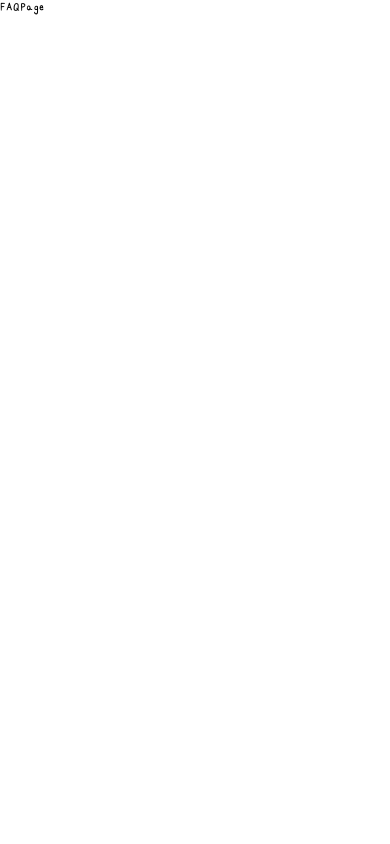
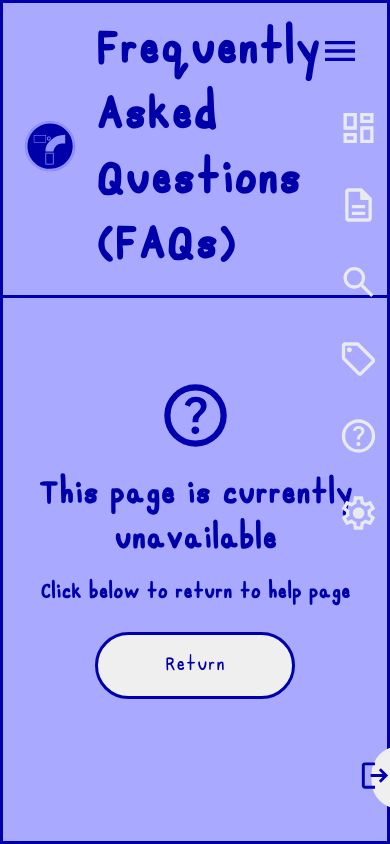
Before and after one commit to wglickman33/Tori, a React (Vite) app: page /faqs in a window 390 px wide. Built offline with nearby package versions, Linux system fonts and the light colour scheme.

Commit message:
create faq page with styling (no responsive design). The content will be added later and styling will be adjusted, but for now page is labeled as unavailable with a return button to help page

```diff
--- a/src/components/Button/Button.scss
+++ b/src/components/Button/Button.scss
@@ -148,4 +148,10 @@
         border-radius: 2.5rem;
         font-size: 1.75rem;
     }
+
+    &--return {
+        padding: 1rem 2rem;
+        border-radius: 2.5rem;
+        font-size: 1.75rem;
+    }
 }
--- a/src/pages/FAQPage/FAQPage.jsx
+++ b/src/pages/FAQPage/FAQPage.jsx
@@ -1,7 +1,65 @@
+import { useState } from "react";
+import { Link } from "react-router-dom";
+import Button from "../../components/Button/Button";
+import SlidingMenu from "../../components/SlidingMenu/SlidingMenu";
 import "./FAQPage.scss";
 
 const FAQPage = () => {
-  return <div>FAQPage</div>;
+  const [isMenuOpen, setIsMenuOpen] = useState(false);
+
+  const toggleMenu = () => {
+    setIsMenuOpen(!isMenuOpen);
+  };
+
+  return (
+    <main className="faq">
+      <section className="faq__header-content">
+        <div className="faq__header-container">
+          <div className="faq__logo-container">
+            <img
+              className="logo faq__logo"
+              src="../../../src/assets/logos/tori-logo.svg"
+              alt="Tori Logo"
+            />
+          </div>
+          <h1 className="faq__header">Frequently Asked Questions (FAQs)</h1>
+        </div>
+        <div className="faq__menu">
+          <Button
+            className="button--menu faq__menu-button"
+            onClick={toggleMenu}
+          >
+            <img
+              className="faq__menu-icon icon"
+              src="../../../src/assets/icons/menu.svg"
+              alt="Menu Icon"
+            />
+          </Button>
+        </div>
+      </section>
+      <div className="faq__body-content">
+        <div className="faq__icon-container">
+          <img
+            className="faq__main-icon icon"
+            src="../../../src/assets/icons/help.svg"
+            alt="Help Icon"
+          />
+        </div>
+        <div className="faq__body">
+          <h2 className="faq__body-title">
+            This page is currently unavailable
+          </h2>
+          <h3 className="faq__body-text">Click below to return to help page</h3>
+        </div>
+        <div className="faq__button-container">
+          <Button to="/help" className="faq__button button--return">
+            Return
+          </Button>
+        </div>
+      </div>
+      <SlidingMenu isMenuOpen={isMenuOpen} toggleMenu={toggleMenu} />
+    </main>
+  );
 };
 
 export default FAQPage;
--- a/src/pages/FAQPage/FAQPage.scss
+++ b/src/pages/FAQPage/FAQPage.scss
@@ -0,0 +1,99 @@
+@use "../../styles/partials/variables" as *;
+
+.faq {
+    color: $darkBlue;
+    background-color: $powderBlue;
+    height: 100vh;
+    border: 3px solid $darkBlue;
+
+    &__header-content {
+        display: flex;
+        justify-content: space-between;
+        padding: 1rem;
+        border-bottom: 3px solid $darkBlue;
+    }
+
+    &__header-container {
+        display: flex;
+        align-items: center;
+        gap: 0.75rem;
+    }
+
+    &__header {
+        font-size: 4rem;
+        padding-left: 2rem;
+        margin-left: 2rem;
+    }
+
+    &__logo-container {
+        max-height: 40px;
+        max-width: 40px;
+        position: relative;
+    }
+
+    &__logo {
+        position: absolute;
+        width: 140px;
+        height: 140px;
+        left: -40px;
+        top: -50px;
+    }
+
+    &__menu {
+        padding-right: 1.25rem;
+        padding-top: 0.25rem;
+    }
+
+    &__menu-icon {
+        width: 40px;
+        height: 40px;
+    }
+
+    &__body-content {
+        display: flex;
+        flex-direction: column;
+        justify-content: center;
+        align-items: center;
+        height: 57vh;
+    }
+
+    &__icon-container {
+        margin-bottom: 1rem;
+    }
+
+    &__main-icon {
+        width: 75px;
+        height: 75px;
+    }
+
+    &__body {
+        margin-bottom: 1rem;
+        text-align: center;
+    }
+
+    &__body-title {
+        margin-bottom: 1rem;
+        font-size: 2.75rem;
+    }
+
+    &__body-text {
+        font-size: 1.75rem;
+    }
+
+    &__button-container {
+        min-width: 200px;
+        margin-top: 0.5rem;
+    }
+
+    &__button {
+        width: 100%;
+        border: 3px solid $darkBlue;
+        color: $darkBlue;
+
+        &:hover {
+            color: $lightCream;
+            background-color: $darkBlue;
+            cursor: pointer;
+        }
+    }
+}
```
